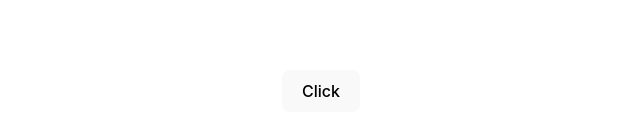
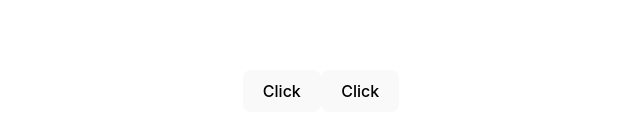
Before and after one commit to MagdalenaTyminska/React-test, a React (Vite) app: page / in a window 1280 px wide. Shown: the part 309-444 px from the top of the page, without its empty margins (319-959 px from the left). Built offline with nearby package versions, Linux system fonts and the light colour scheme.

Commit message:
local onClick

```diff
--- a/src/Child.tsx
+++ b/src/Child.tsx
@@ -3,5 +3,14 @@ type Props = {
 };
 
 export const Child = ({ callback }: Props) => {
-  return <button onClick={callback}>Click</button>;
+  const handleLockaClick = () => {
+    console.log("Clicked from child");
+  };
+
+  return (
+    <>
+      <button onClick={callback}>Click</button>
+      <button onClick={handleLockaClick}>Click</button>
+    </>
+  );
 };
--- a/src/Parents.tsx
+++ b/src/Parents.tsx
@@ -2,7 +2,7 @@ import { Child } from "./Child";
 
 export const Parents = () => {
   const handleClick = () => {
-    console.log("clicked");
+    console.log("Clicked from parent");
   };
 
   return <Child callback={handleClick} />;
```
